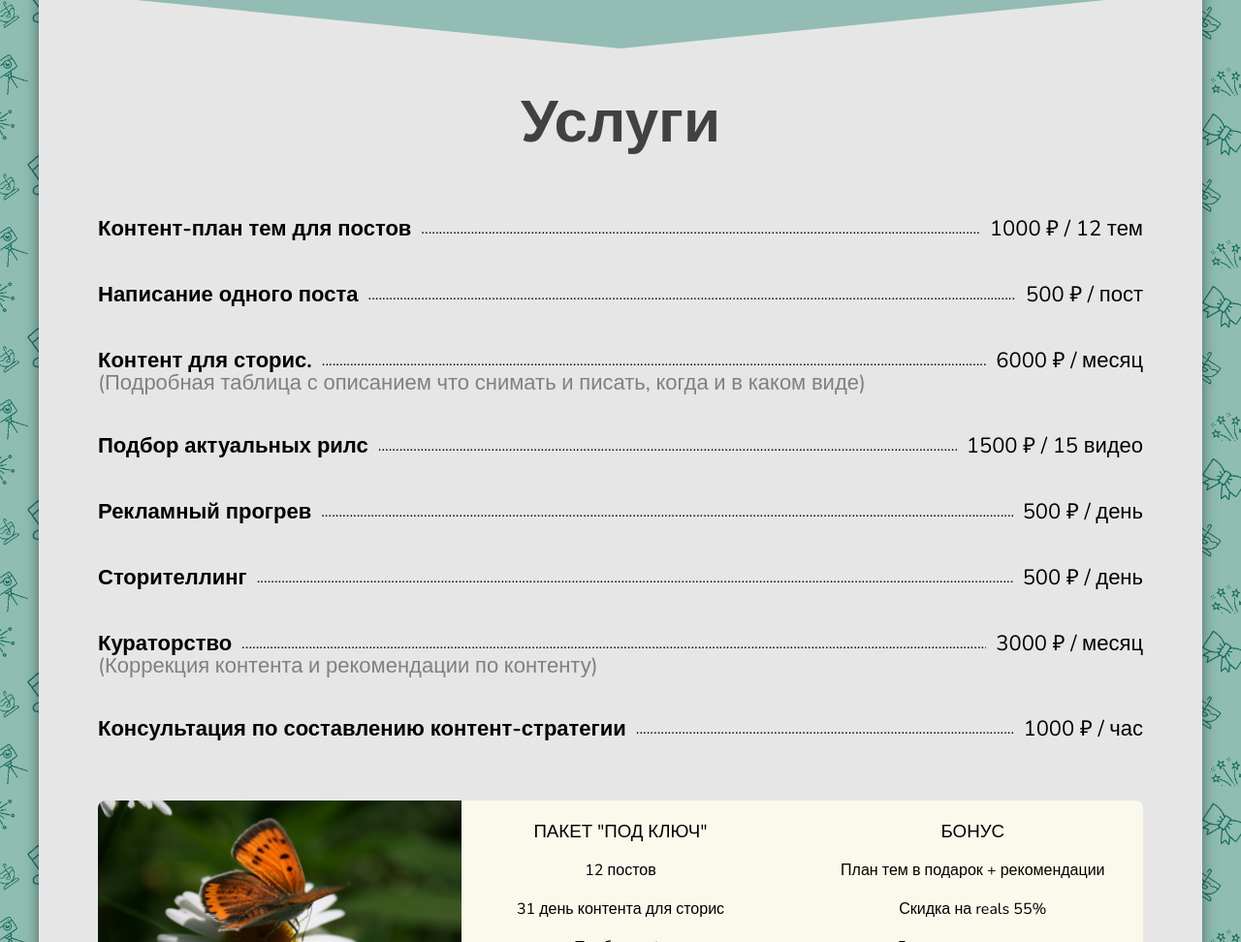
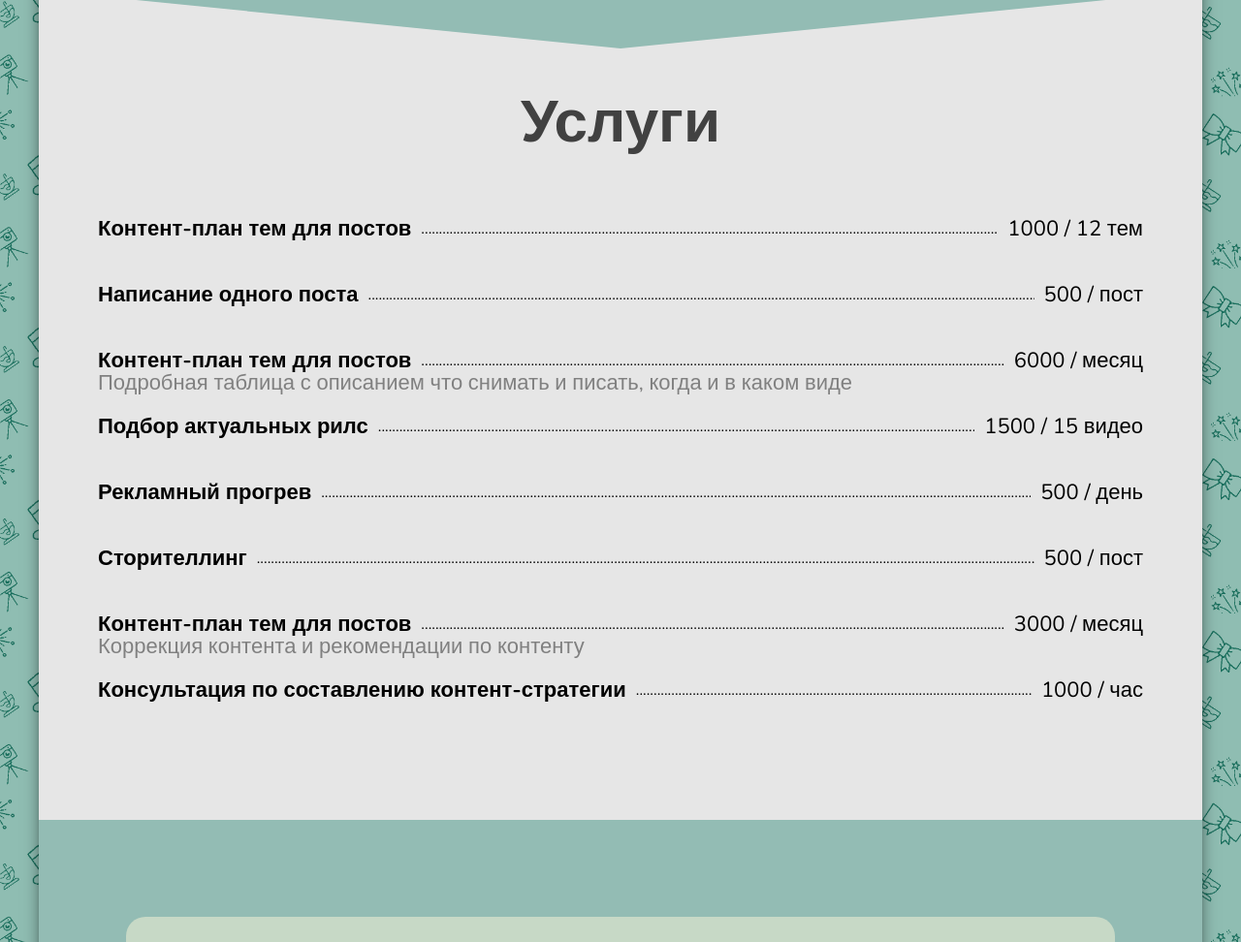
Before and after one commit to dmoldd/sofia-krasa, a website with bundled scripts: page source/index.html in a window 1280 px wide. Shown: the part 3247-4219 px from the top of the page at 97% size. Built offline with nearby package versions, Linux system fonts and the light colour scheme.

Commit message:
Продолжаю программировать отрисовку карточек

```diff
--- a/source/index.html
+++ b/source/index.html
@@ -435,8 +435,8 @@
         </svg>
         <div class="container">
           <h2 class="services__title">Услуги</h2>
-          <ul class="services__list">
-            <li class="services__price-item">
+          <!-- <ul class="services__list"> -->
+            <!-- <li class="services__price-item">
               <h3 class="services__price-title">Контент-план тем для постов</h3>
               <span>................................................................................................................................................................................................................................................................................................................................................................................................................................................................................................................................................................................................................................................................................................................................................................................................................................................................................................................................</span>
               <p class="services__price-count">1000 ₽ /<br class="services__price-count--br"> 12 тем</p>
@@ -543,8 +543,8 @@
                 <p class="services__inner-text">За каждую соцсеть к общей сумме </p>
                 <a class="services__item-order-link" href="https://t.me/sofya_krasa">Заказать</a>
               </div>
-            </li>
-          </ul>
+            </li> -->
+          <!-- </ul> -->
         </div>
       </section>
       <section class="sale">
@@ -706,7 +706,7 @@
 
       <template class="template__service-item visually-hidden">
         <li class="services__price-item">
-          <h3 class="services__price-title">Контент-план тем для постов</h3>
+          <h3 class="services__price-title">Контент-план тем для постов<span>(Коррекция контента и рекомендации по контенту)</span></h3>
           <span>................................................................................................................................................................................................................................................................................................................................................................................................................................................................................................................................................................................................................................................................................................................................................................................................................................................................................................................................</span>
           <p class="services__price-count">1000 ₽ /<br class="services__price-count--br"> 12 тем</p>
         </li>
@@ -717,16 +717,16 @@
           <img class="services__item-img" src="img/services/8.JPG" alt="Картинка">
           <div class="services__item-inner">
             <h3 class="services__item-title anvantages__item--new">Пакет "Под ключ"</h3>
-            <p class="services__inner-text">12 постов</p>
-            <p class="services__inner-text">31 день контента для сторис</p>
-            <p class="services__inner-text">Подбор reals</p>
+            <p class="services__inner-text" data-count="0">12 постов</p>
+            <p class="services__inner-text" data-count="1">31 день контента для сторис</p>
+            <p class="services__inner-text" data-count="2">Подбор reals</p>
             <p class="services__item-price">11 000 ₽ / месяц</p>
           </div>
           <div class="services__item-inner2">
             <h3 class="services__item-title anvantages__item--new">Бонус</h3>
-            <p class="services__inner-text">План тем в подарок + рекомендации</p>
-            <p class="services__inner-text">Скидка на reals 55%</p>
-            <p class="services__inner-text">Личная консультация</p>
+            <p class="services__inner-text" data-count="3">План тем в подарок + рекомендации</p>
+            <p class="services__inner-text" data-count="4">Скидка на reals 55%</p>
+            <p class="services__inner-text" data-count="5">Личная консультация</p>
             <a class="services__item-order-link" href="https://t.me/sofya_krasa">Заказать</a>
           </div>
         </li>
--- a/source/js/services/create-services-section.js
+++ b/source/js/services/create-services-section.js
@@ -1,16 +1,22 @@
 import {ITEMS_OF_SERVICES, PACKS_OF_SERVICES} from "./data.js"
 
-const servicesTemplate = document.querySelector('.template__services');
-const servicesItemsContainer = servicesTemplate.content.querySelector('.services__list');
+
+const servicesContainer = document.querySelector('.services .container')
 const serviceTemplate = document.querySelector('.template__service-item').content.querySelector('.services__price-item');
-const finalSection = servicesTemplate.cloneNode(true);
+const packTemplate = document.querySelector('.template__service-pack').content.querySelector('.services__item--pack');
+const finalSection = document.querySelector('.template__services').cloneNode(true);
 const finalList = finalSection.content.querySelector('.services').querySelector('.container').querySelector('.services__list');
 
 // работает
-const createItem = (packName) => {
+const createItem = (itemName) => {
   const serviceElement = serviceTemplate.cloneNode(true);
-  serviceElement.querySelector('.services__price-title').textContent = ITEMS_OF_SERVICES[packName].name;
-  serviceElement.querySelector('.services__price-count').textContent = `${ITEMS_OF_SERVICES[packName].price} / ${ITEMS_OF_SERVICES[packName].unit}` ;
+  const description = serviceElement.querySelector('span');
+  if (ITEMS_OF_SERVICES[itemName].description !== null) {
+    description.textContent = ITEMS_OF_SERVICES[itemName].description;
+  } else {
+    serviceElement.querySelector('.services__price-title').textContent = ITEMS_OF_SERVICES[itemName].name;
+  }
+  serviceElement.querySelector('.services__price-count').textContent = `${ITEMS_OF_SERVICES[itemName].price} / ${ITEMS_OF_SERVICES[itemName].unit}`;
   finalList.appendChild(serviceElement);
 };
 
@@ -18,12 +24,29 @@ const createItem = (packName) => {
 const createItems = () => {
   const itemNames = Object.keys(ITEMS_OF_SERVICES);
   itemNames.forEach((item) => createItem(item));
+  servicesContainer.appendChild(finalList);
 }
 
+const createPack = (packName) => {
+  const packElement = packTemplate.cloneNode(true);
+  packElement.querySelector('.services__item-title').textContent = PACKS_OF_SERVICES[packName].name;
+
+  for (let i = 0; i < PACKS_OF_SERVICES[packName].inner_text.length; i++) {
+    console.log(i);
+  }
+
+  console.log(packElement.innerHTML)
+}
+
+const createPacks = () => {
+  const packNames = Object.keys(PACKS_OF_SERVICES);
+  // packNames.forEach((item) => createPack(item));
+  createPack(packNames[0]);
+}
 
 const createServiceSection = () => {
   createItems();
-  console.log(finalList);
+  createPacks();
 }
 
 export {createServiceSection};
```
